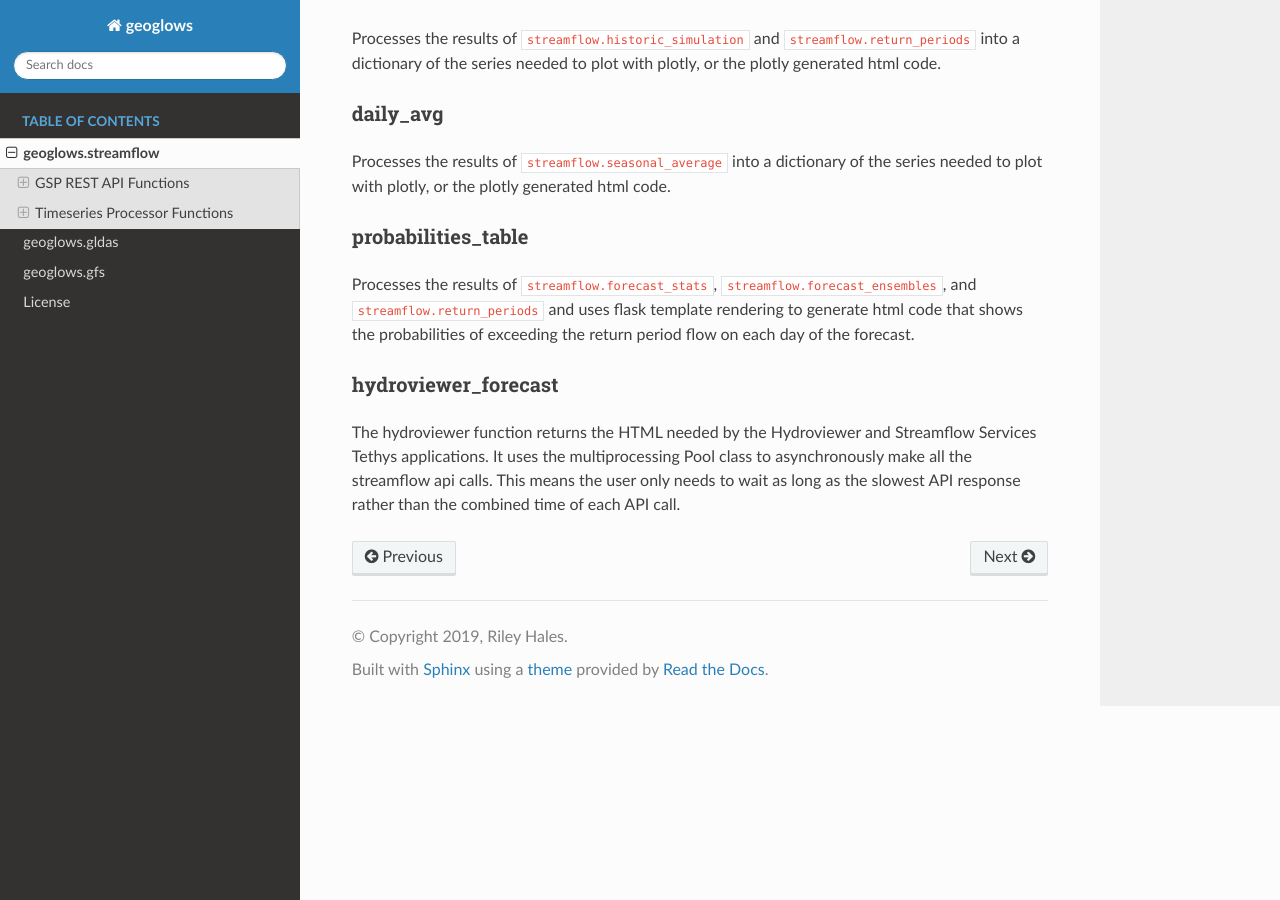
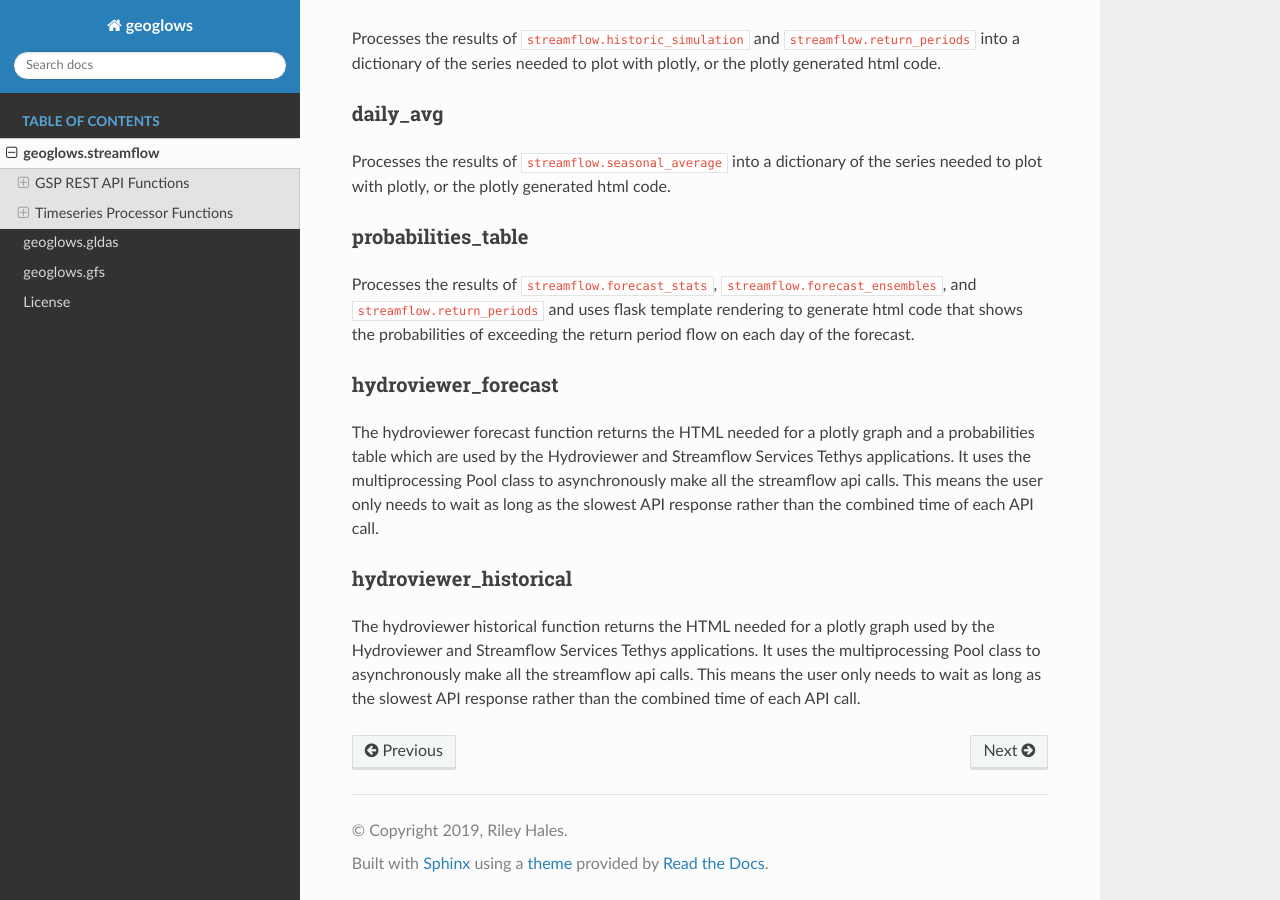
Before and after one commit to geoglows/pygeoglows, a Sphinx documentation site: the page built from docs/geoglows_streamflow.rst, in a window 1280 px wide and 900 px high, scrolled down 3599 px. Built offline with Sphinx 7.4.7 and the Read the Docs theme 2.0.0, drawn with Linux system fonts in a browser that asks for light colours.

```diff
--- a/docs/geoglows_streamflow.rst
+++ b/docs/geoglows_streamflow.rst
@@ -195,6 +195,14 @@ exceeding the return period flow on each day of the forecast.
 
 hydroviewer_forecast
 --------------------
-The hydroviewer function returns the HTML needed by the Hydroviewer and Streamflow Services Tethys applications. It
-uses the multiprocessing Pool class to asynchronously make all the streamflow api calls. This means the user only needs
-to wait as long as the slowest API response rather than the combined time of each API call.
+The hydroviewer forecast function returns the HTML needed for a plotly graph and a probabilities table which are used
+by the Hydroviewer and Streamflow Services Tethys applications. It uses the multiprocessing Pool class to
+asynchronously make all the streamflow api calls. This means the user only needs to wait as long as the slowest API
+response rather than the combined time of each API call.
+
+hydroviewer_historical
+----------------------
+The hydroviewer historical function returns the HTML needed for a plotly graph used by the Hydroviewer and Streamflow
+Services Tethys applications. It uses the multiprocessing Pool class to asynchronously make all the streamflow api
+calls. This means the user only needs to wait as long as the slowest API response rather than the combined time of
+each API call.
```
Also changed, not shown: docs/index.rst (+7 -2 lines), 1 other file.
